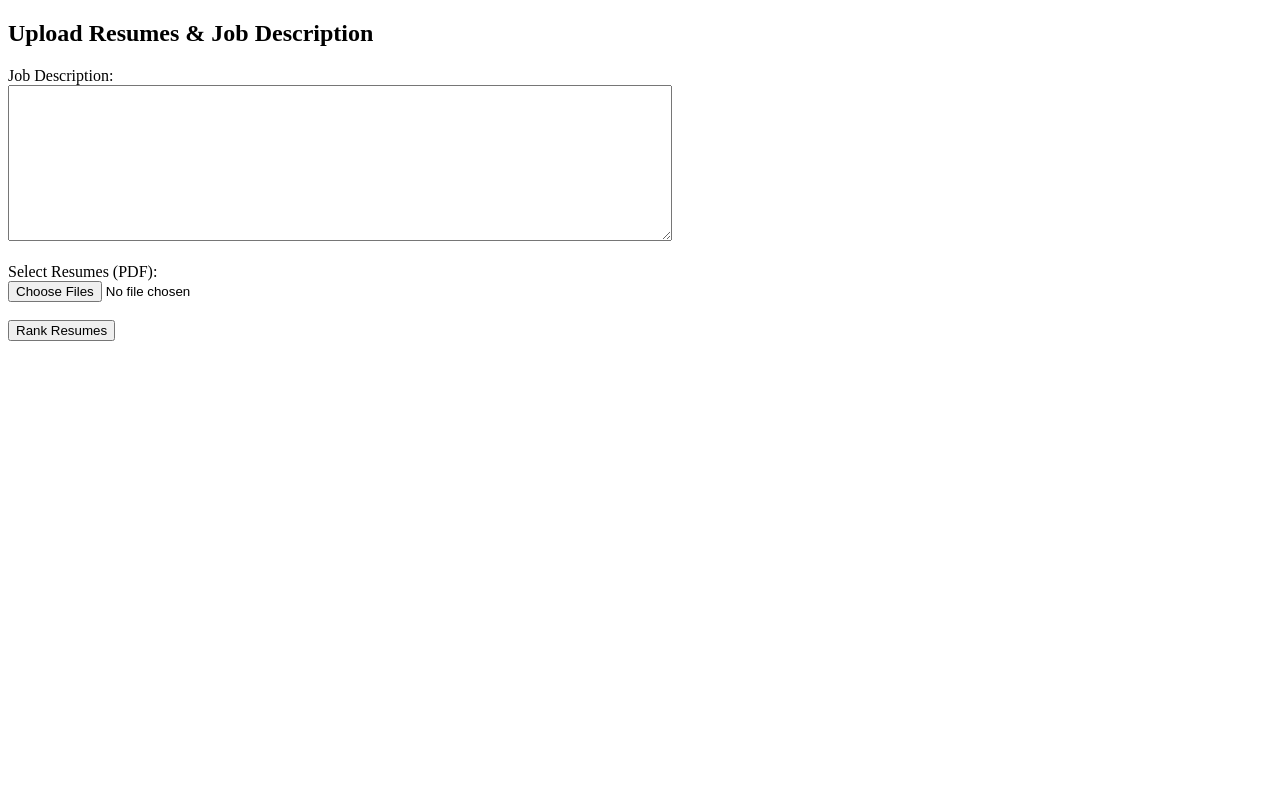
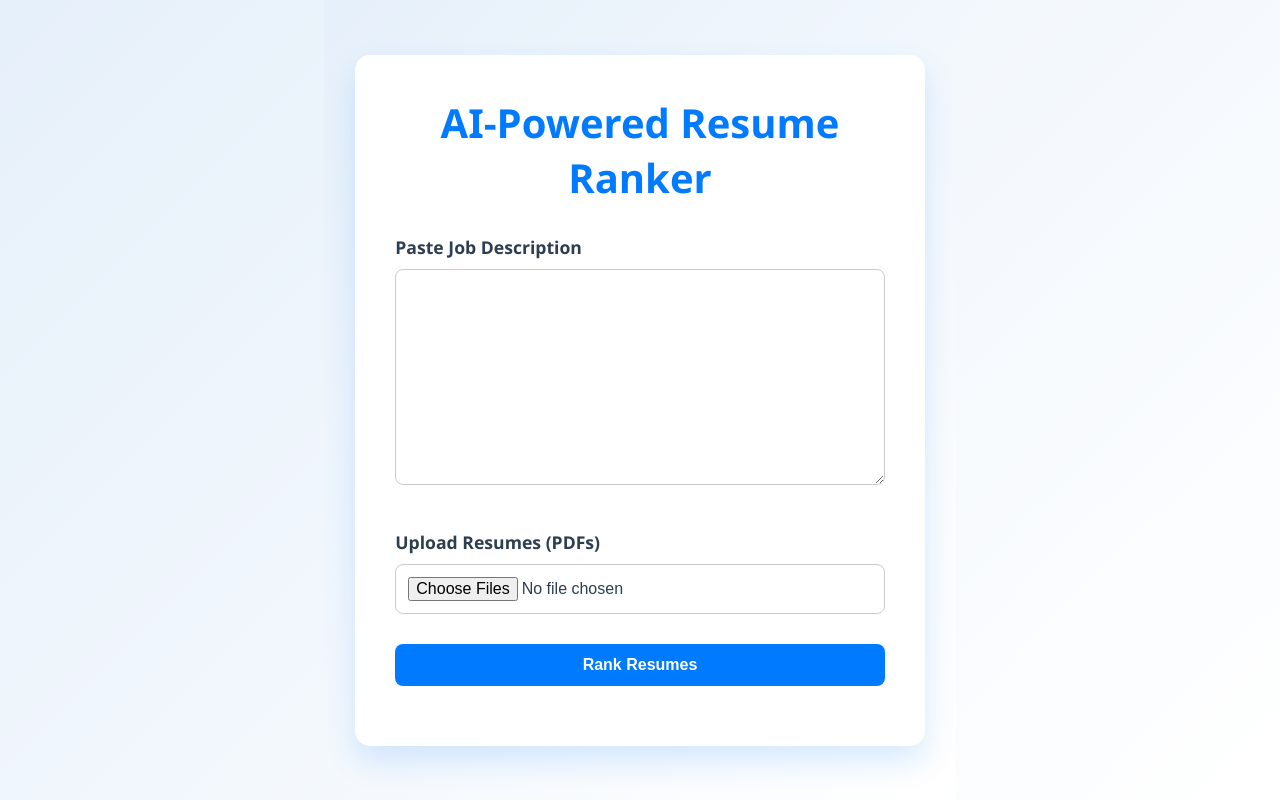
Before and after one commit to donpeldhose2003/RESUME_RANKER, a Flask app: page / in a window 1280 px wide. Run offline with Flask 3, Linux system fonts and the light colour scheme; parts of the project's set-up code (start-up, migrations or seed data) failed here and were passed over.

Commit message:
css updates

```diff
--- a/app/preprocessor.py
+++ b/app/preprocessor.py
@@ -11,3 +11,8 @@ def preprocess_text(text):
         if token.is_alpha and token.lemma_ not in stop_words
     ]
     return " ".join(tokens)
+
+def extract_skills(text, known_skills):
+    text = text.lower()
+    found_skills = [skill for skill in known_skills if skill.lower() in text]
+    return found_skills
--- a/app/routes.py
+++ b/app/routes.py
@@ -14,6 +14,7 @@ os.makedirs(UPLOAD_FOLDER, exist_ok=True)
 os.makedirs(PROCESSED_FOLDER, exist_ok=True)
 os.makedirs(REPORT_FOLDER, exist_ok=True)
 
+app = Flask(__name__, static_url_path='/static')
 @app.route("/")
 def index():
     return render_template("index.html")
--- a/app/static/style.css
+++ b/app/static/style.css
@@ -0,0 +1,116 @@
+/* General Reset */
+* {
+    margin: 0;
+    padding: 0;
+    box-sizing: border-box;
+}
+
+body, html {
+    height: 100%;
+    font-family: 'Segoe UI', sans-serif;
+    background: linear-gradient(135deg, #e6f0fa, #ffffff);
+    color: #2c3e50;
+    display: flex;
+    justify-content: center;
+    align-items: center;
+}
+
+.container {
+    width: 90%;
+    max-width: 1000px;
+    background: white;
+    padding: 40px;
+    border-radius: 15px;
+    box-shadow: 0 15px 30px rgba(0, 123, 255, 0.15);
+    animation: fadeIn 0.8s ease-in-out;
+}
+
+h1 {
+    text-align: center;
+    color: #007BFF;
+    margin-bottom: 30px;
+    font-size: 2.5rem;
+}
+
+form label {
+    font-weight: 600;
+    margin-top: 20px;
+    display: block;
+    font-size: 1.1rem;
+}
+
+textarea, input[type="file"], button {
+    width: 100%;
+    padding: 12px;
+    margin-top: 10px;
+    margin-bottom: 20px;
+    border: 1px solid #ccc;
+    border-radius: 8px;
+    font-size: 1rem;
+    transition: 0.3s;
+}
+
+textarea:focus, input[type="file"]:focus {
+    border-color: #007BFF;
+    outline: none;
+}
+
+button {
+    background-color: #007BFF;
+    color: white;
+    font-weight: bold;
+    border: none;
+    cursor: pointer;
+    border-radius: 8px;
+    transition: 0.3s;
+}
+
+button:hover {
+    background-color: #0056b3;
+}
+
+table {
+    width: 100%;
+    border-collapse: collapse;
+    margin-top: 20px;
+}
+
+table, th, td {
+    border: 1px solid #dee2e6;
+}
+
+th, td {
+    padding: 14px;
+    text-align: left;
+    font-size: 1rem;
+}
+
+th {
+    background-color:  #007BFF;
+    color: white;
+}
+
+tr:nth-child(even) {
+    background-color: #f8f9fa;
+}
+
+a.btn {
+    display: inline-block;
+    background-color: #28a745;
+    color: white;
+    padding: 10px 20px;
+    text-decoration: none;
+    font-weight: bold;
+    border-radius: 8px;
+    margin-top: 30px;
+    transition: 0.3s;
+}
+
+a.btn:hover {
+    background-color: #218838;
+}
+
+@keyframes fadeIn {
+    from { opacity: 0; transform: translateY(10px); }
+    to { opacity: 1; transform: translateY(0); }
+}
--- a/app/templates/index.html
+++ b/app/templates/index.html
@@ -2,15 +2,21 @@
 <html>
 <head>
     <title>Resume Ranker</title>
+    <link rel="stylesheet" href="/static/style.css">
 </head>
 <body>
-    <h2>Upload Resumes & Job Description</h2>
-    <form action="/rank" method="POST" enctype="multipart/form-data">
-        <label>Job Description:</label><br>
-        <textarea name="jd" rows="10" cols="80" required></textarea><br><br>
-        <label>Select Resumes (PDF):</label><br>
-        <input type="file" name="resumes" multiple required><br><br>
-        <input type="submit" value="Rank Resumes">
-    </form>
+    <div class="container">
+        <h1>AI-Powered Resume Ranker</h1>
+        <form action="/rank" method="POST" enctype="multipart/form-data">
+            <label for="jd">Paste Job Description</label>
+            <textarea name="jd" rows="10" required></textarea>
+
+            <label for="resumes">Upload Resumes (PDFs)</label>
+            <input type="file" name="resumes" multiple accept=".pdf" required>
+
+            <button type="submit">Rank Resumes</button>
+        </form>
+    </div>
+
 </body>
 </html>
```
Also changed, not shown: app/templates/results.html (+9 -7 lines).
